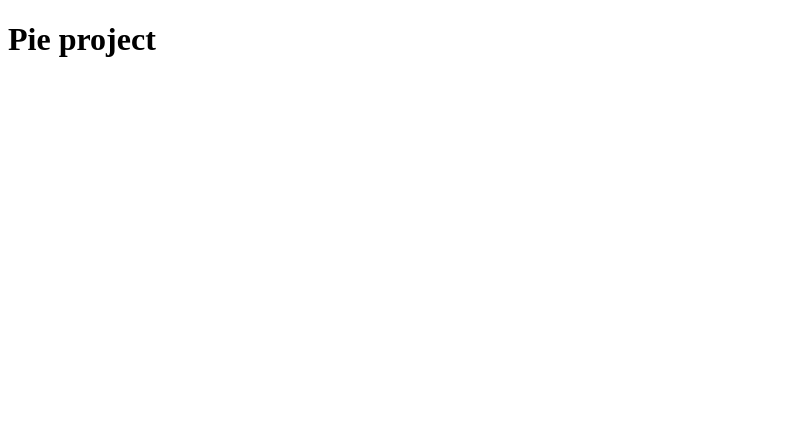
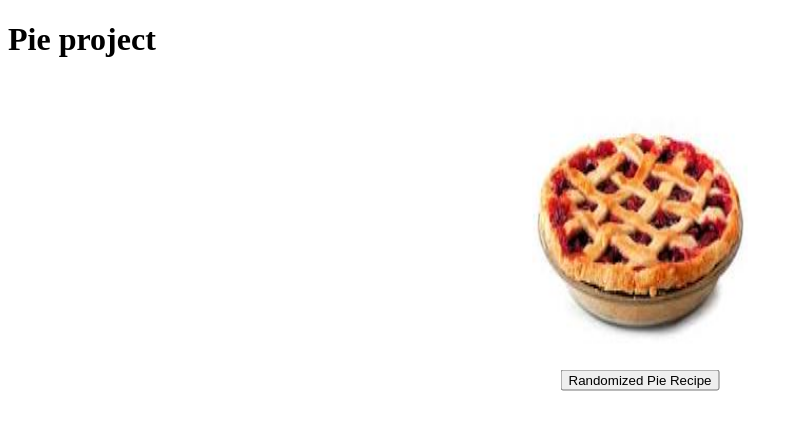
Before and after one commit to fatimaguz9/Group_13, a plain HTML site: page index.html in a window 1280 px wide. Shown: the whole page, without its empty margins (0-799 px from the left). Drawn offline with Linux system fonts and the light colour scheme.

Commit message:
button and place holder image

```diff
--- a/css/site.css
+++ b/css/site.css
@@ -0,0 +1,23 @@
+
+.container {
+    height: 200px;
+    position: relative;
+  }
+
+  .center1 {
+    margin: 0;
+    position: absolute;
+    top: 150%;
+    left: 50%;
+    -ms-transform: translate(-50%, -50%);
+    transform: translate(-50%, -50%);
+  }
+
+  .center2 {
+    margin: 0;
+    position: absolute;
+    top: 70%;
+    left: 50%;
+    -ms-transform: translate(-50%, -50%);
+    transform: translate(-50%, -50%);
+  }
--- a/index.html
+++ b/index.html
@@ -6,8 +6,19 @@
 <body>
 <main id=content>
     <h1>Pie project</h1>
+</main>
+<body>
+    <div class="container">
+        <div class="center2">
+    <img src="./img/placeholder.jpg" alt="placeholderpie"
+    width="215px" height="298px">
+    </div>
 
-</main>
-
+    <div class="container">
+        <div class="center1">
+          <button> Randomized Pie Recipe</button>
+        </div>
+      </div>
+</body>
 </body>
 </html>
```
Also changed, not shown: img/placeholder.jpg (added).
